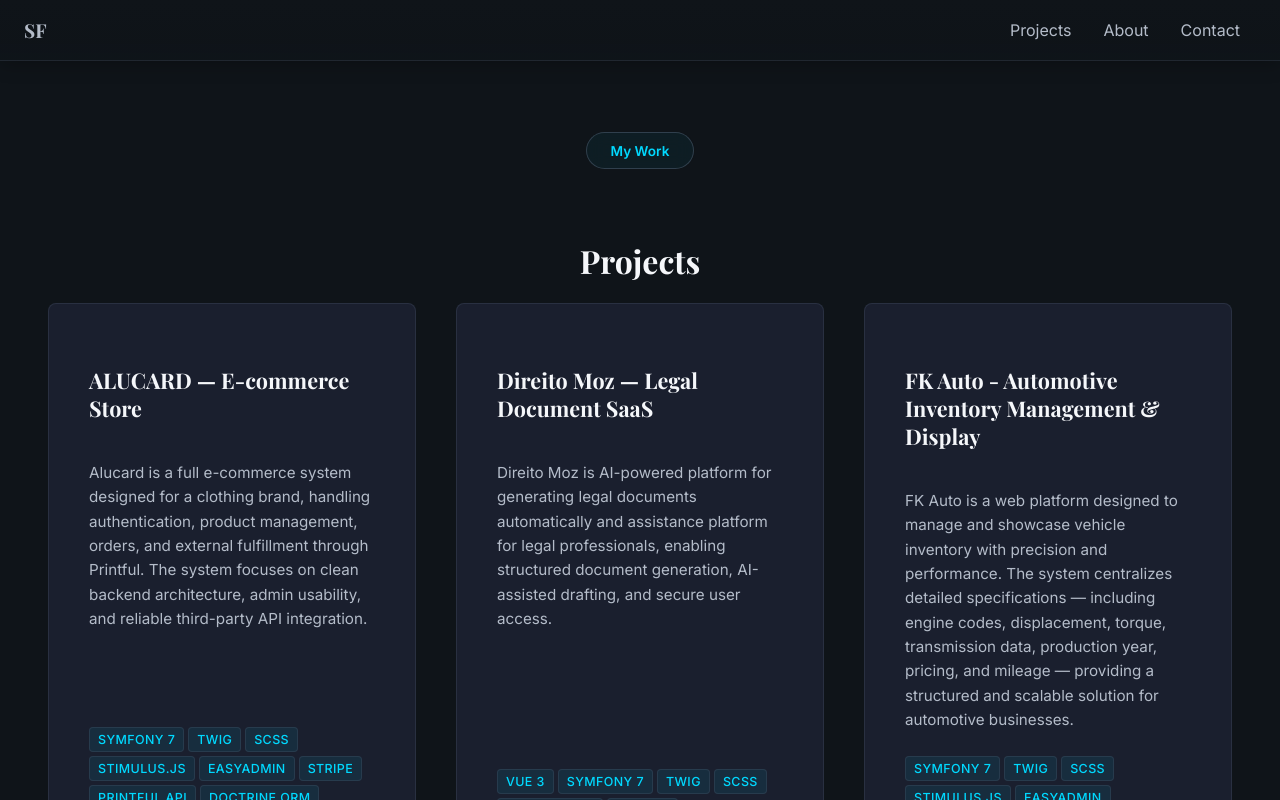
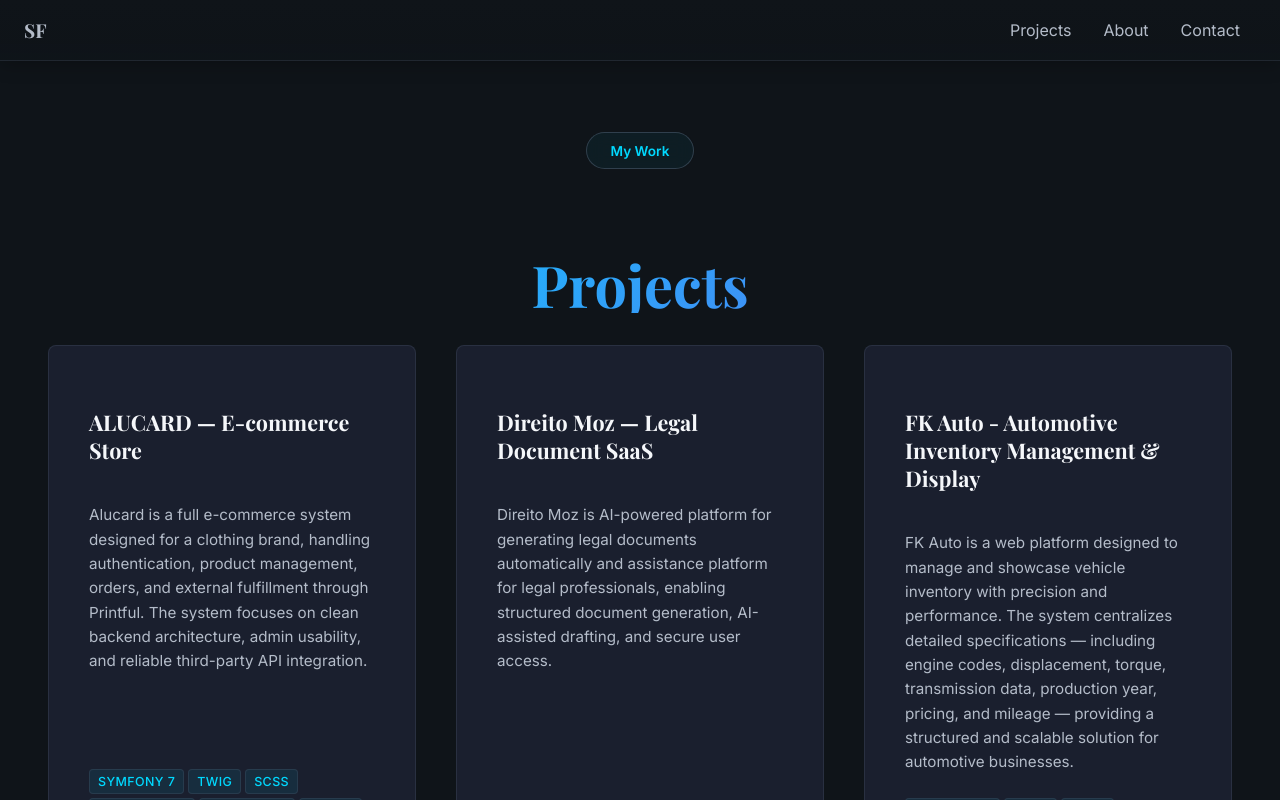
Before and after one commit to sidneyfranciscodev/my-portfolio, a Vue app: page /projects in a window 1280 px wide. Shown: the top 800 px of the page. Built offline with nearby package versions, Linux system fonts and the light colour scheme.

Commit message:
set font-size for projects and contacts headings

```diff
--- a/src/assets/styles/view/_contact.scss
+++ b/src/assets/styles/view/_contact.scss
@@ -15,6 +15,9 @@
       h1 {
         @include section-heading;
         margin-bottom: $space-xl;
+        @include desktop {
+          font-size: 3.6rem;
+        }
       }
 
       p {
--- a/src/assets/styles/view/_projects.scss
+++ b/src/assets/styles/view/_projects.scss
@@ -16,15 +16,17 @@
     margin: 0 auto;
   }
 
-  h2 {
+  h1 {
     @include section-heading;
-    font-size: 1.5rem;
     margin-bottom: $space-xl;
     animation: slideDown 0.6s ease-out;
     width: 100%;
+    @include desktop {
+      font-size: 3.6rem
+    }
   }
 
-  .projects-grid {
+  .grid {
     @include responsive-grid(1, 2, 3);
     width: 100%;
   }
--- a/src/views/ProjectsView.vue
+++ b/src/views/ProjectsView.vue
@@ -9,7 +9,7 @@ import TheProject from '@/components/TheProject.vue'
 
       <h1>Projects</h1>
 
-      <div class="projects-grid">
+      <div class="grid">
         <the-project
           title="ALUCARD — E-commerce Store"
           :stack="[
```
